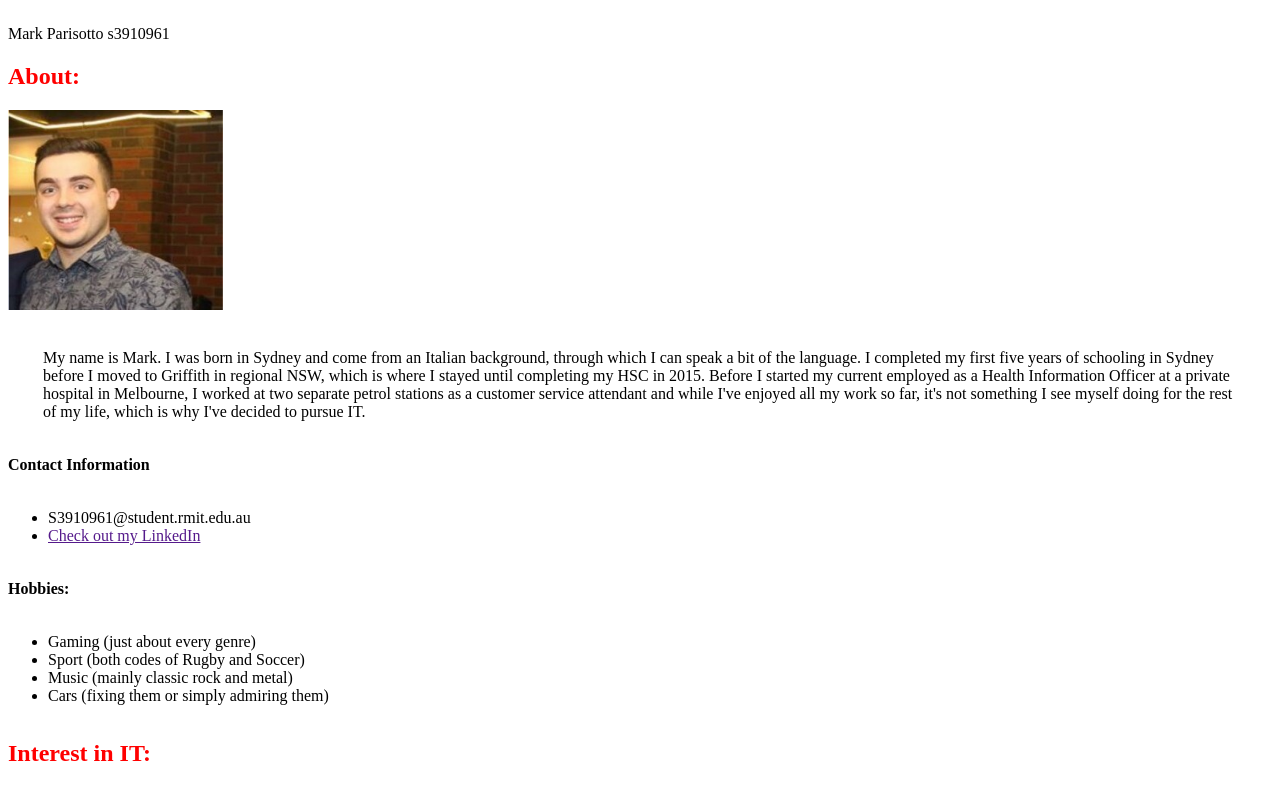
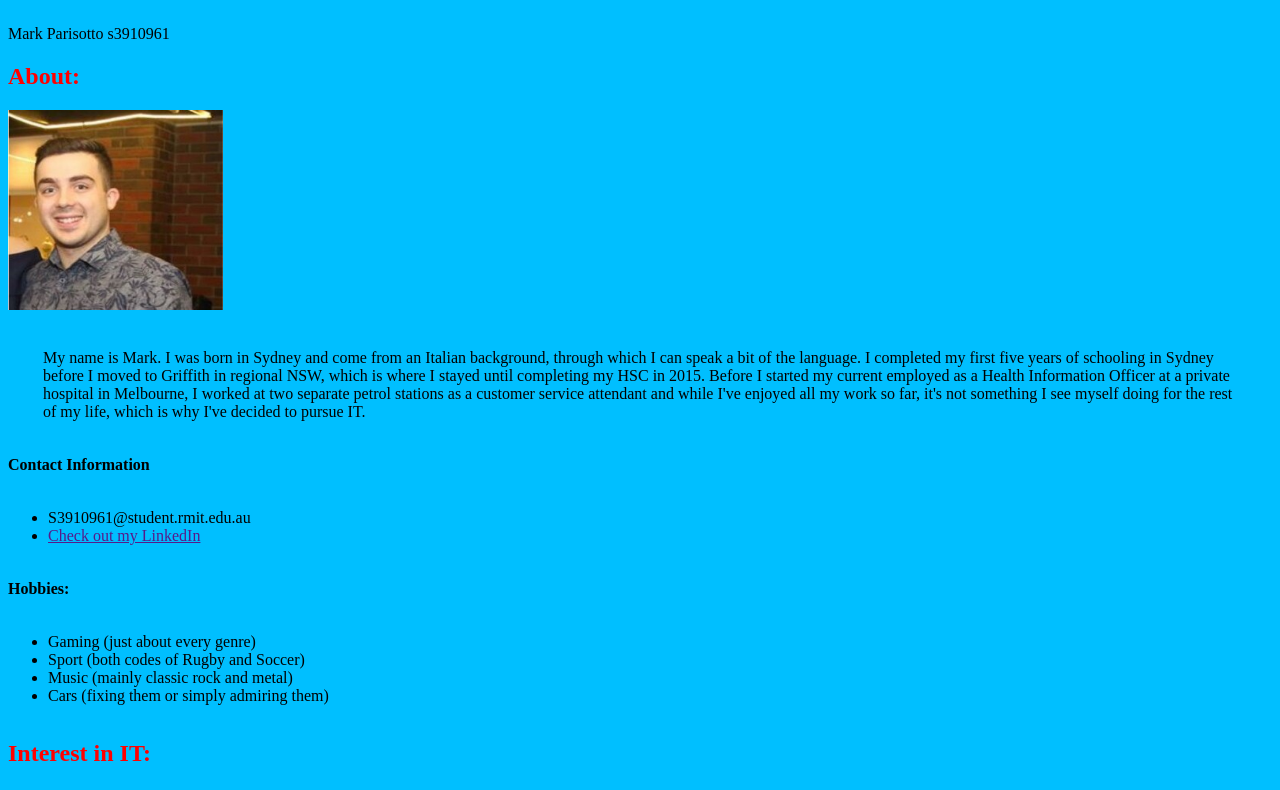
Before and after one commit to markp43/markp43.github.io, a plain HTML site: page index.html in a window 1280 px wide. Shown: the part 73-863 px from the top of the page. Drawn offline with Linux system fonts and the light colour scheme.

Commit message:
Update index.html

```diff
--- a/index.html
+++ b/index.html
@@ -9,6 +9,7 @@
 p {
 	margin:35px;
 }
+body {background-color: DeepSkyBlue;}
 </style>
 </head>
 <body>
```
